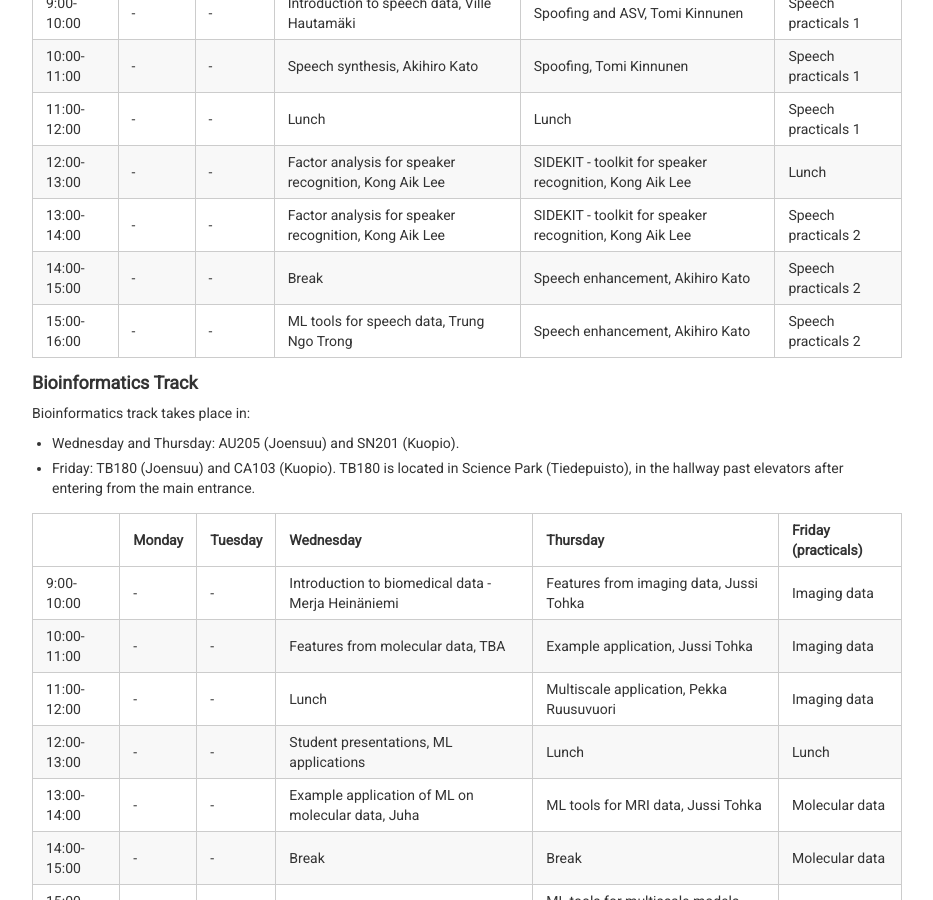
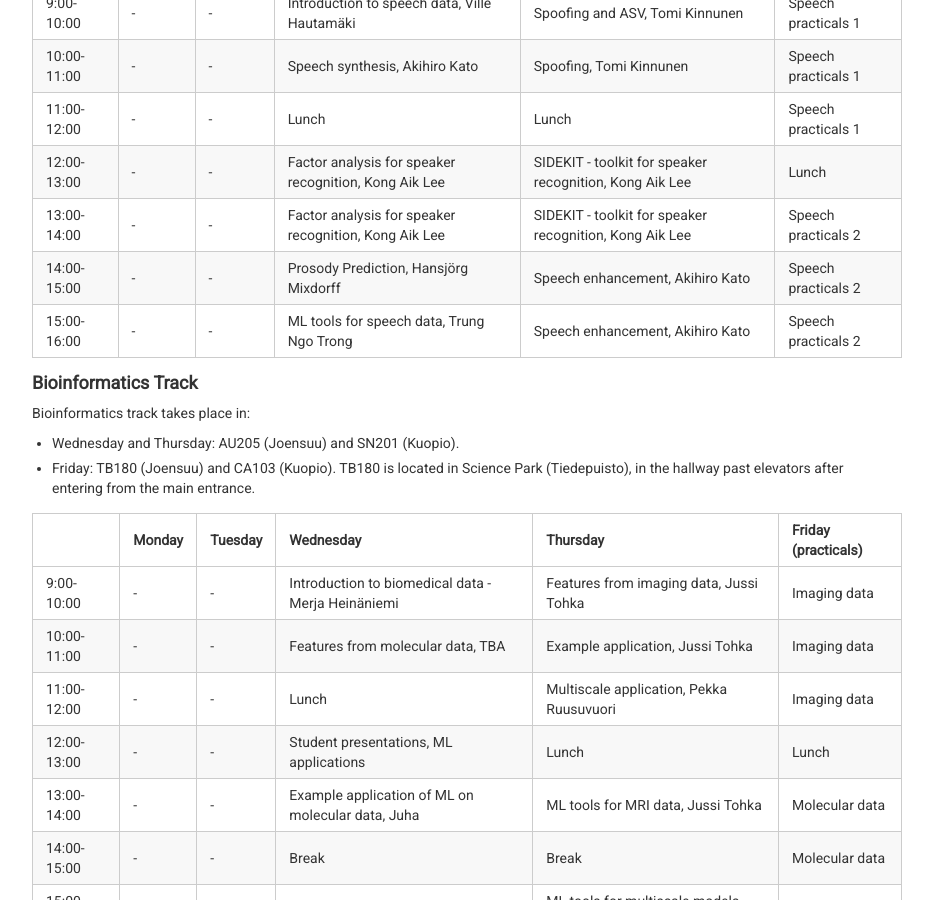
Before and after one commit to abrahamwoubie/Summer_School_RL, a Jekyll site: the page built from schedule.md, in a window 1280 px wide and 900 px high, scrolled down 1323 px. Shown: the whole window, without its empty margins (173-1106 px from the left). Built offline with Jekyll 4.4.1, drawn with Linux system fonts in a browser that asks for light colours; nearby versions of some CDN libraries.

Commit message:
Schedule updated

```diff
--- a/schedule.md
+++ b/schedule.md
@@ -40,7 +40,7 @@ Speech track takes place in:
 11:00-12:00 | - | - | Lunch | Lunch | Speech practicals 1
 12:00-13:00 | - | - | Factor analysis for speaker recognition, Kong Aik Lee | SIDEKIT - toolkit for speaker recognition, Kong Aik Lee | Lunch
 13:00-14:00 | - | - | Factor analysis for speaker recognition, Kong Aik Lee | SIDEKIT - toolkit for speaker recognition, Kong Aik Lee | Speech practicals 2
-14:00-15:00 | - | - | Break | Speech enhancement, Akihiro Kato | Speech practicals 2
+14:00-15:00 | - | - | Prosody Prediction, Hansjörg Mixdorff | Speech enhancement, Akihiro Kato | Speech practicals 2
 15:00-16:00 | - | - | ML tools for speech data, Trung Ngo Trong | Speech enhancement, Akihiro Kato | Speech practicals 2
 
 
```
